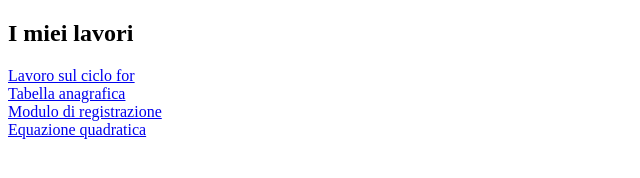
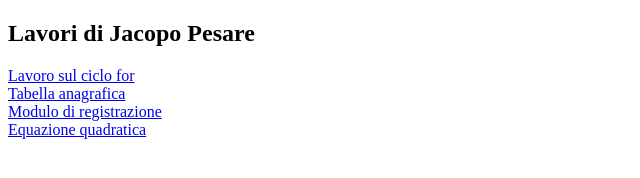
Before and after one commit to jacopopesare/scuola, a plain HTML site: page index.html in a window 1280 px wide. Shown: the whole page, without its empty margins (0-640 px from the left). Drawn offline with Linux system fonts and the light colour scheme.

Commit message:
index.html

```diff
--- a/index.html
+++ b/index.html
@@ -2,7 +2,7 @@
 <html>
 <body>
 
-<h2>I miei lavori</h2>
+<h2>Lavori di Jacopo Pesare</h2>
 
 
 
```
